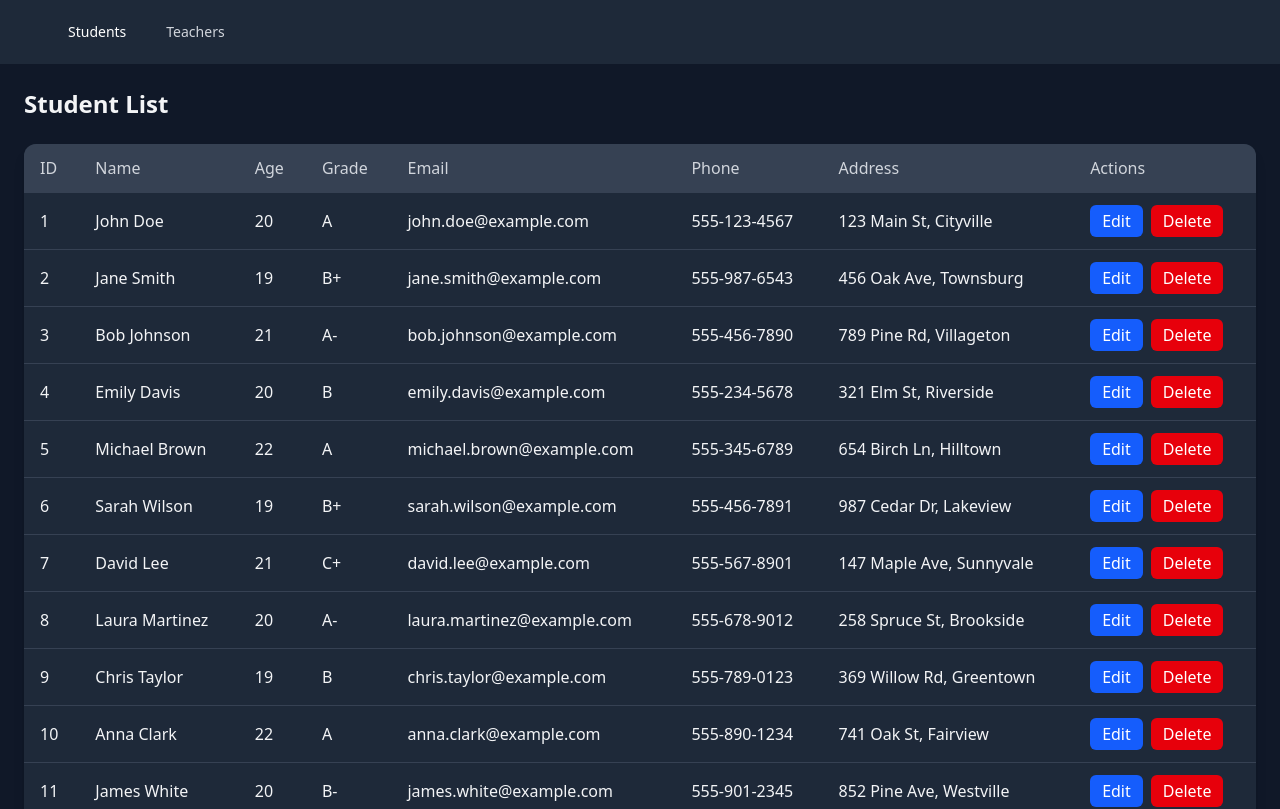
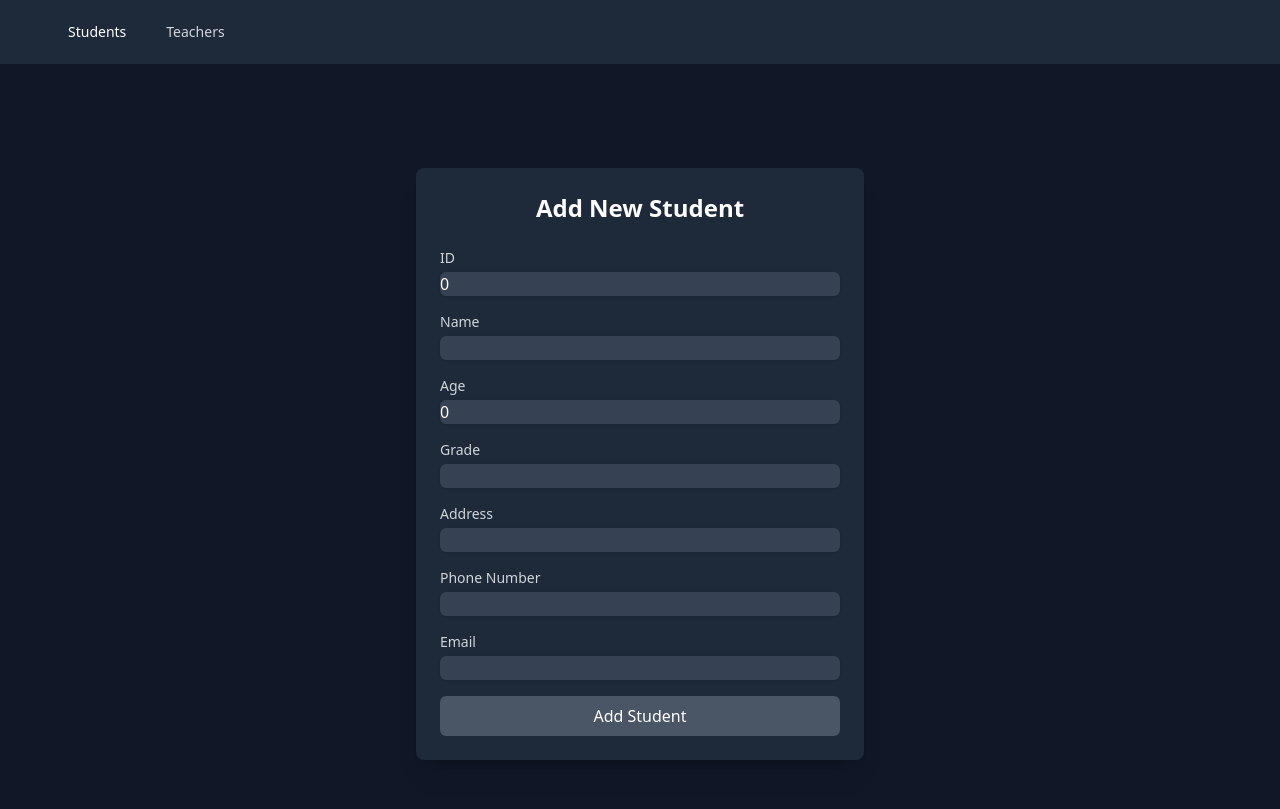
Before and after one commit to AbdessadekHM/school-console, an Angular app: page /students in a window 1280 px wide. Shown: the top 809 px of the page. Built offline with nearby package versions, Linux system fonts and the light colour scheme.

Commit message:
Add student form

```diff
--- /dev/null
+++ b/src/app/feature/student/student-form/student-form.component.html
@@ -0,0 +1,148 @@
+<!-- student-form.component.html -->
+<div class="min-h-screen bg-gray-900 flex items-center justify-center p-4">
+  <div class="bg-gray-800 rounded-lg shadow-xl p-6 w-full max-w-md">
+    <h2 class="text-2xl font-bold text-white mb-6 text-center">Add New Student</h2>
+    <form [formGroup]="studentForm" (ngSubmit)="onSubmit()" class="space-y-4">
+      <div>
+        <label for="id" class="block text-sm font-medium text-gray-300">ID</label>
+        <input
+          id="id"
+          type="number"
+          formControlName="id"
+          class="mt-1 block w-full rounded-md bg-gray-700 border-gray-600 text-white shadow-sm focus:border-blue-500 focus:ring focus:ring-blue-500 focus:ring-opacity-50"
+          [ngClass]="{
+            'border-red-500': studentForm.get('id')?.invalid && studentForm.get('id')?.touched
+          }"
+        />
+        <div
+          *ngIf="studentForm.get('id')?.invalid && studentForm.get('id')?.touched"
+          class="text-red-500 text-sm mt-1"
+        >
+          ID is required and must be greater than 0.
+        </div>
+      </div>
+
+      <div>
+        <label for="name" class="block text-sm font-medium text-gray-300">Name</label>
+        <input
+          id="name"
+          type="text"
+          formControlName="name"
+          class="mt-1 block w-full rounded-md bg-gray-700 border-gray-600 text-white shadow-sm focus:border-blue-500 focus:ring focus:ring-blue-500 focus:ring-opacity-50"
+          [ngClass]="{
+            'border-red-500': studentForm.get('name')?.invalid && studentForm.get('name')?.touched
+          }"
+        />
+        <div
+          *ngIf="studentForm.get('name')?.invalid && studentForm.get('name')?.touched"
+          class="text-red-500 text-sm mt-1"
+        >
+          Name is required and must be at least 2 characters.
+        </div>
+      </div>
+
+      <div>
+        <label for="age" class="block text-sm font-medium text-gray-300">Age</label>
+        <input
+          id="age"
+          type="number"
+          formControlName="age"
+          class="mt-1 block w-full rounded-md bg-gray-700 border-gray-600 text-white shadow-sm focus:border-blue-500 focus:ring focus:ring-blue-500 focus:ring-opacity-50"
+          [ngClass]="{
+            'border-red-500': studentForm.get('age')?.invalid && studentForm.get('age')?.touched
+          }"
+        />
+        <div
+          *ngIf="studentForm.get('age')?.invalid && studentForm.get('age')?.touched"
+          class="text-red-500 text-sm mt-1"
+        >
+          Age is required and must be between 1 and 120.
+        </div>
+      </div>
+
+      <div>
+        <label for="grade" class="block text-sm font-medium text-gray-300">Grade</label>
+        <input
+          id="grade"
+          type="text"
+          formControlName="grade"
+          class="mt-1 block w-full rounded-md bg-gray-700 border-gray-600 text-white shadow-sm focus:border-blue-500 focus:ring focus:ring-blue-500 focus:ring-opacity-50"
+          [ngClass]="{
+            'border-red-500': studentForm.get('grade')?.invalid && studentForm.get('grade')?.touched
+          }"
+        />
+        <div
+          *ngIf="studentForm.get('grade')?.invalid && studentForm.get('grade')?.touched"
+          class="text-red-500 text-sm mt-1"
+        >
+          Grade is required.
+        </div>
+      </div>
+
+      <div>
+        <label for="address" class="block text-sm font-medium text-gray-300">Address</label>
+        <input
+          id="address"
+          type="text"
+          formControlName="address"
+          class="mt-1 block w-full rounded-md bg-gray-700 border-gray-600 text-white shadow-sm focus:border-blue-500 focus:ring focus:ring-blue-500 focus:ring-opacity-50"
+          [ngClass]="{
+            'border-red-500': studentForm.get('address')?.invalid && studentForm.get('address')?.touched
+          }"
+        />
+        <div
+          *ngIf="studentForm.get('address')?.invalid && studentForm.get('address')?.touched"
+          class="text-red-500 text-sm mt-1"
+        >
+          Address is required.
+        </div>
+      </div>
+
+      <div>
+        <label for="phoneNumber" class="block text-sm font-medium text-gray-300">Phone Number</label>
+        <input
+          id="phoneNumber"
+          type="tel"
+          formControlName="phoneNumber"
+          class="mt-1 block w-full rounded-md bg-gray-700 border-gray-600 text-white shadow-sm focus:border-blue-500 focus:ring focus:ring-blue-500 focus:ring-opacity-50"
+          [ngClass]="{
+            'border-red-500': studentForm.get('phoneNumber')?.invalid && studentForm.get('phoneNumber')?.touched
+          }"
+        />
+        <div
+          *ngIf="studentForm.get('phoneNumber')?.invalid && studentForm.get('phoneNumber')?.touched"
+          class="text-red-500 text-sm mt-1"
+        >
+          Valid phone number is required.
+        </div>
+      </div>
+
+      <div>
+        <label for="email" class="block text-sm font-medium text-gray-300">Email</label>
+        <input
+          id="email"
+          type="email"
+          formControlName="email"
+          class="mt-1 block w-full rounded-md bg-gray-700 border-gray-600 text-white shadow-sm focus:border-blue-500 focus:ring focus:ring-blue-500 focus:ring-opacity-50"
+          [ngClass]="{
+            'border-red-500': studentForm.get('email')?.invalid && studentForm.get('email')?.touched
+          }"
+        />
+        <div
+          *ngIf="studentForm.get('email')?.invalid && studentForm.get('email')?.touched"
+          class="text-red-500 text-sm mt-1"
+        >
+          Valid email is required.
+        </div>
+      </div>
+
+      <button
+        type="submit"
+        [disabled]="studentForm.invalid"
+        class="w-full bg-blue-600 text-white py-2 px-4 rounded-md hover:bg-blue-700 focus:outline-none focus:ring-2 focus:ring-blue-500 focus:ring-opacity-50 disabled:bg-gray-600 disabled:cursor-not-allowed"
+      >
+        Add Student
+      </button>
+    </form>
+  </div>
+</div>
--- /dev/null
+++ b/src/app/feature/student/student-form/student-form.component.ts
@@ -0,0 +1,43 @@
+import { Component, OnInit } from '@angular/core';
+import { FormBuilder, FormGroup, Validators } from '@angular/forms';
+
+interface Student {
+  id: number;
+  name: string;
+  age: number;
+  grade: string;
+  address: string;
+  phoneNumber: string;
+  email: string;
+}
+
+@Component({
+  selector: 'app-student-form',
+  templateUrl: './student-form.component.html',
+  styleUrls: ['./student-form.component.css']
+})
+export class StudentFormComponent implements OnInit {
+  studentForm: FormGroup;
+
+  constructor(private fb: FormBuilder) {
+    this.studentForm = this.fb.group({
+      id: [0, [Validators.required, Validators.min(1)]],
+      name: ['', [Validators.required, Validators.minLength(2)]],
+      age: [0, [Validators.required, Validators.min(1), Validators.max(120)]],
+      grade: ['', [Validators.required]],
+      address: ['', [Validators.required]],
+      phoneNumber: ['', [Validators.required, Validators.pattern(/^\+?[\d\s-]{10,}$/)]],
+      email: ['', [Validators.required, Validators.email]]
+    });
+  }
+
+  ngOnInit(): void {}
+
+  onSubmit(): void {
+    if (this.studentForm.valid) {
+      const student: Student = this.studentForm.value;
+      console.log('Student submitted:', student);
+
+    }
+  }
+}
```
Also changed, not shown: src/app/feature/student/student.module.ts (+7 -3 lines), src/app/feature/student/student-form/student-form.component.css (added), 1 other file (tests, documents, lock files or other folders).
